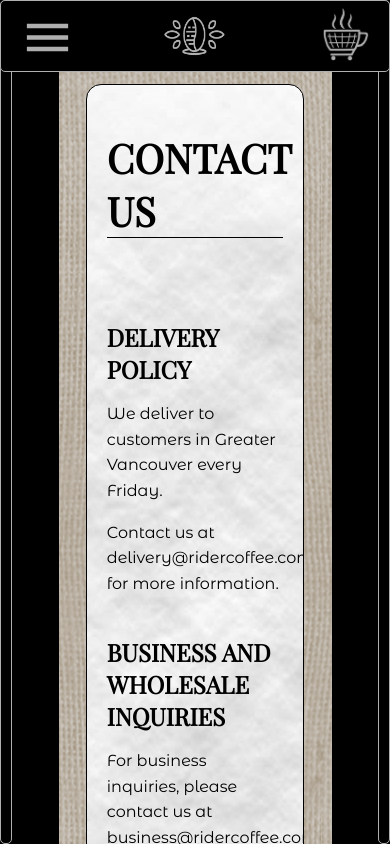
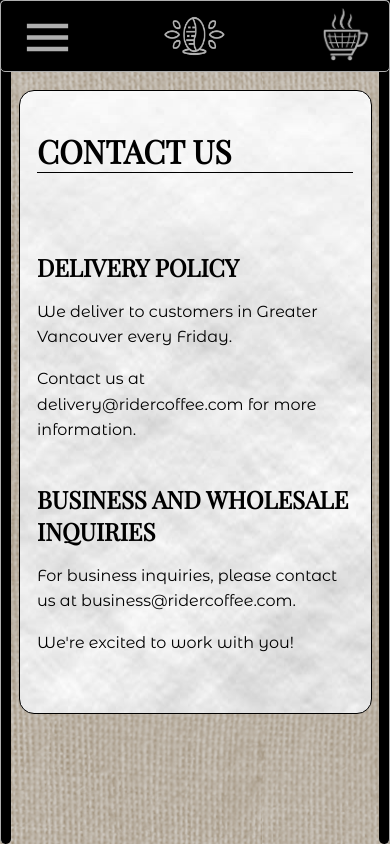
Before and after one commit to caelinp/rider-coffee-roaster, a React (Create React App) app: page /contact-us in a window 390 px wide. Built offline with nearby package versions, Linux system fonts and the light colour scheme.

Commit message:
fixed mobile formatting issues on most pages

```diff
--- a/src/AllProductsPage.css
+++ b/src/AllProductsPage.css
@@ -72,7 +72,6 @@
   border-radius: 10px;
   flex-grow: 1;
   margin-bottom: 100px;
-
 }
 
 .products-grid {
@@ -95,7 +94,6 @@
   align-items: center;
   height: fit-content;
   width: 90%;
-  border: 3px solid #FFF;
   border-radius: 10px;
   overflow: hidden;
 }
--- a/src/App.css
+++ b/src/App.css
@@ -52,7 +52,7 @@
   top: 0;
   bottom: 0;
   z-index: 1;
-  border: 1px solid #AFAFAF;
+  border-top: 1px solid #AFAFAF;
   border-radius: 5px;
 }
 
@@ -63,14 +63,13 @@
   top: 0;
   left: 0;
   right: 0;
-  z-index: 1000;
+  z-index: 1001;
   border-radius: 5px;
   border: 1px solid #AFAFAF;
 }
 
 .black-bar-bottom {
   border-radius: 5px;
-  border: 1px solid #AFAFAF;
   border-top: none;
   border-top-left-radius: 0;
   border-top-right-radius: 0;
@@ -90,6 +89,10 @@
   display: flex;
   align-items: center;
   padding-left: 10px;
+  border-left: 1px solid #AFAFAF;
+  border-radius: 5px;
+  z-index: 1000;
+
 }
 
 .black-bar-side.right {
@@ -97,6 +100,9 @@
   display: flex;
   align-items: center;
   padding-right: 10px;
+  border-right: 1px solid #AFAFAF;
+  border-radius: 5px;
+  z-index: 1000;
 }
 
 .black-bar-bottom {
@@ -109,7 +115,7 @@
 
 .menu-button {
   cursor: pointer;
-  z-index: 1000;
+  z-index: 1002;
   font-size: 48px;
   margin-left: 10px;
   position: absolute;
@@ -125,7 +131,7 @@
 
 #shopping-cart-button {
   cursor: pointer;
-  z-index: 1000;
+  z-index: 1002;
   margin-left: 10px;
   position: absolute;
   color: #AFAFAF;
@@ -254,13 +260,25 @@
   --black-bar-top-height: 70px;
 }
 
+button {
+  margin-top: 20px;
+  margin-bottom: 80px;
+  padding: 10px 20px;
+  background-color: black;
+  color: white;
+  border: none;
+  cursor: pointer;
+  font-size: 20px;
+  border-radius: 20px;
+}
+
 @media (max-width: 768px) {
   #shopping-cart-button {
     right: 20px;
   }
 }
 
-@media (max-width: 400px) {
+@media (max-width: 500px) {
   :root {
     --black-bar-width: 0;
   }
--- a/src/App.tsx
+++ b/src/App.tsx
@@ -1,5 +1,5 @@
 /* App.tsx */
-import React, { useState } from 'react';
+import React, { useState} from 'react';
 import './App.css';
 import './LandingPage.css';
 import { Modal, List, ListItem, ListItemText } from '@mui/material';
--- a/src/ContactUsPage.css
+++ b/src/ContactUsPage.css
@@ -5,46 +5,55 @@
 }
 
 .contact-us-header {
+  max-width: 100%;
   font-size: 4rem;
   border-bottom: 1px solid black;
+  overflow-wrap: break-word; /* Allow words to break and wrap to the next line */
+  word-wrap: break-word; /* Optional: For older browser compatibility */
 }
 
 .contact-us-page {
   width: 100%;
   height: 100vh;
-  text-align: left;
+  display: flex;
+  justify-content: center;
+  align-items: center;
+  background-size: cover;
+  background-position: center;
+  position: relative;
+  background: black;
   overflow-y: auto;
-  display: flex;
-  flex-direction: column;
-  justify-content: center;
-  background: black;
 }
 
 .contact-us-content-and-bottom {
-  position: relative;
+  position: absolute;
   height: 100vh;
-  width: 100vw;
-  overflow-x: hidden;
+  width: 100%;
 }
 
 .contact-us-content {
+  padding: 5%;
+  background-image: url('./img/background-no-logo.png');
+  margin-left: var(--black-bar-width);
+  margin-right: var(--black-bar-width);
   margin-top: var(--black-bar-top-height);
-  margin-right: var(--black-bar-width);
-  margin-left: var(--black-bar-width);
+  display: flex;
+  flex-direction: column;
+  align-items: center;
+  overflow-y: auto;
+  min-height: calc(100vh - var(--black-bar-top-height));
   overflow-x: hidden;
-  overflow-y: auto;
-  text-align: left;
-  background-image: url('./img/background-no-logo.png');
-  scrollbar-width: none;
+
 }
 
 .contact-us-text-content {
-  margin: 5% 10%;
-  padding: 20px;
-  overflow-x: hidden;
+  width: 90%;
+  text-align: left;
   background-image: url('./img/background0-no-logo.jpg');
   border: 1px solid black;
   border-radius: 15px;
+  padding: 5%;
+  overflow-y: auto;
 }
 
 /* Hide Webkit scrollbars (Chrome, Safari, newer versions of Opera) */
@@ -61,139 +70,26 @@
 /* Styles for sub-sections within contact-us-content */
 .sub-section {
   margin-bottom: 40px;
+  overflow-wrap: break-word; /* Allow words to break and wrap to the next line */
+  word-wrap: break-word; /* Optional: For older browser compatibility */
 }
 
 .sub-section h2 {
   font-size: 2rem;
   margin-bottom: 10px;
+  overflow-wrap: break-word; /* Allow words to break and wrap to the next line */
+  word-wrap: break-word; /* Optional: For older browser compatibility */
 }
 
 .sub-section p {
   font-size: 1.4rem;
   margin-bottom: 10px;
   line-height: 1.6;
-}
-
-.product-info {
-  display: flex;
-  flex-direction: column;
-  align-items: center;
-}
-
-.product-image-small {
-  padding: 10px;
-  width: 100px;
-  height: 100px;
-}
-
-.product-table {
-  overflow-x: auto;
-  margin-top: 5rem;
-  border-collapse: collapse;
-  width: 100%;
-  max-width: calc(100vw - 200px);
-}
-
-.product-table th,
-.product-table td {
-  border: 1px solid black;
-  padding: 8px;
-  align-items: center;
-  text-align: center;
-}
-
-
-.product-table th {
-  background-color: black;
-  color: white;
-}
-
-.product-cell {
-  display: flex;
-  align-items: center;
-}
-
-.product-info-small {
-  flex-grow: 1;
-  width: 100%;
-  align-items: center;
-  background: black;
-  color: white;
-}
-
-
-.roast-select {
-  margin-left: 20px;
-  margin-right: 20px;
-  padding: 10px 20px;
-  background-color: black;
-  color: white;
-  border: none;
-  cursor: pointer;
-  font-size: 20px;
-  border-radius: 20px;
-}
-
-.form-field input[type="checkbox"] {
-  flex: 1;
-  margin-right: 10px;
-}
-
-.form-field textarea {
-  resize: vertical;
-}
-
-.total-label {
-  font-weight: bold;
-  font-size: 1.2rem;
-  margin-top: 20px;
-}
-
-button {
-  margin-top: 20px;
-  margin-bottom: 80px;
-  padding: 10px 20px;
-  background-color: black;
-  color: white;
-  border: none;
-  cursor: pointer;
-  font-size: 20px;
-  border-radius: 20px;
-}
-
-.check-box {
-  transform: scale(2); /* Make the checkbox larger */
-  appearance: none; /* Remove default styles */
-  -webkit-appearance: none; /* For older versions of WebKit browsers */
-  background-color: white; /* Set the checkbox color to grey by default */
-  border: 2px solid rgb(0, 0, 0); /* Add a white border to the checkbox */
-  border-radius: 5px; /* Add rounded edges to the checkbox */
-  width: 20px; /* Set a fixed width */
-  height: 20px; /* Set a fixed height */
-  cursor: pointer; /* Add a pointer cursor */
-}
-
-/* Style the checkbox when checked */
-.check-box:checked {
-  background-color: rgb(34, 29, 29); /* Change the background color to black when checked */
-  border: 2px solid black; /* Change the border color to black when checked */
-}
-
-.quantity-input-edit {
-  background-color: black;
-  color: white;
-  border: none;
-  cursor: pointer;
-  font-size: 20px;
-  border-radius: 10px;
-  width: 8vh;
+  overflow-wrap: break-word; /* Allow words to break and wrap to the next line */
+  word-wrap: break-word; /* Optional: For older browser compatibility */
 }
 
 @media (max-width: 768px) {
-  .contact-us-content {
-    margin-left: 15vw;
-    margin-right: 15vw;
-  }
   .contact-us-header {
     font-size: 2.5rem;
   }
@@ -205,10 +101,10 @@
   .sub-section p {
     font-size: 1rem;
   }
+}
 
-  .form-field label {
-    margin-left: 50px;
-    font-size: 1.2rem;
+@media (max-width: 450px) {
+  .contact-us-header {
+    font-size: 2rem;
   }
-
 }
--- a/src/FeaturedProductsPage.css
+++ b/src/FeaturedProductsPage.css
@@ -25,7 +25,7 @@
 }
 
 .featured-products-content-and-bottom {
-  position: relative;
+  position: absolute;
   height: 100vh;
   width: 100vw;
 }
--- a/src/LandingPage.css
+++ b/src/LandingPage.css
@@ -16,21 +16,22 @@
 }
 
 .landing-content-and-bottom {
-  position: relative;
+  position: absolute;
   width: 100vw;
-  height: fit-content;
 }
 
 .landing-content {
-  min-height: calc(100vh - var(--black-bar-top-height));
-  height: fit-content;
+  padding: 0 10%;
+  text-align: center;
+  background-image: url('./img/background-no-logo.png');
   margin-top: var(--black-bar-top-height);
   margin-left: var(--black-bar-width);
   margin-right: var(--black-bar-width);
-  padding: 0 10%;
-  text-align: center;
+  position: relative;
   overflow-y: auto;
-  background-image: url('./img/background-no-logo.png');
+  min-height: calc(100vh - var(--black-bar-top-height));
+  border-radius: 10px;
+  border: 4px solid #AFAFAF;
 }
 
 .logo,
--- a/src/ShoppingCartPage.css
+++ b/src/ShoppingCartPage.css
@@ -5,7 +5,7 @@
     display: flex;
     justify-content: center;
     background-size: contain;
-    background-image: url('./img/background-no-logo.png');
+    background: black;
     background-position: center;
     position: relative;
 }
@@ -15,16 +15,28 @@
     margin-right: 20px;
 }
 
-.cart-content-and-bottom{
+.cart-page-content-and-bottom{
+    position: absolute;
+    height: 100vh;
+    position: absolute;
+    height: 100vh;
+    width: 100%;
+}
+
+.cart-page-content {
+    padding: 5%;
+    background-image: url('./img/background-no-logo.png');
     margin-left: var(--black-bar-width);
     margin-right: var(--black-bar-width);
-    position: relative;
-    height: 100vh;
+    margin-top: var(--black-bar-top-height);
+    display: flex;
+    flex-direction: column;
+    align-items: center;
+    overflow-y: auto;
+    min-height: calc(100vh - var(--black-bar-top-height));
 }
 
 .cart-content {
-    margin-top: calc(2 * var(--black-bar-top-height));
-    margin-bottom: calc(2 * var(--black-bar-top-height));
     max-width: 80vw;
     width: fit-content;
     min-width: 121ch;
@@ -40,7 +52,8 @@
 
 .order-items-container {
     width: 100%;
-    border: 1px solid black;
+    border-bottom: 1px solid black;
+    border-top: 1px solid black;
     overflow: auto;
     min-height: 1rem;
 }
@@ -365,7 +378,7 @@
         min-width: 90ch;
     }
 
-    .cart-content-and-bottom {
+    .cart-page-content-and-bottom {
         margin-left: 0;
         margin-right: 0;
     }
--- a/src/ShoppingCartPage.tsx
+++ b/src/ShoppingCartPage.tsx
@@ -493,7 +493,8 @@
 
   return (
     <div className="cart-page">
-    <div className="cart-content-and-bottom">
+    <div className="cart-page-content-and-bottom">
+      <div className="cart-page-content">
         <div className="cart-content">
           <div className="cart-summary">
             <div className="cart-header">
@@ -542,6 +543,8 @@
             )}
           </div>
         </div>
+      <div className="black-bar-bottom"></div>
+    </div>
   </div>
 );
 };
```
Also changed, not shown: src/AboutUsPage.css (+23 -23 lines). Lines whose indentation alone changed are shown as unchanged.
